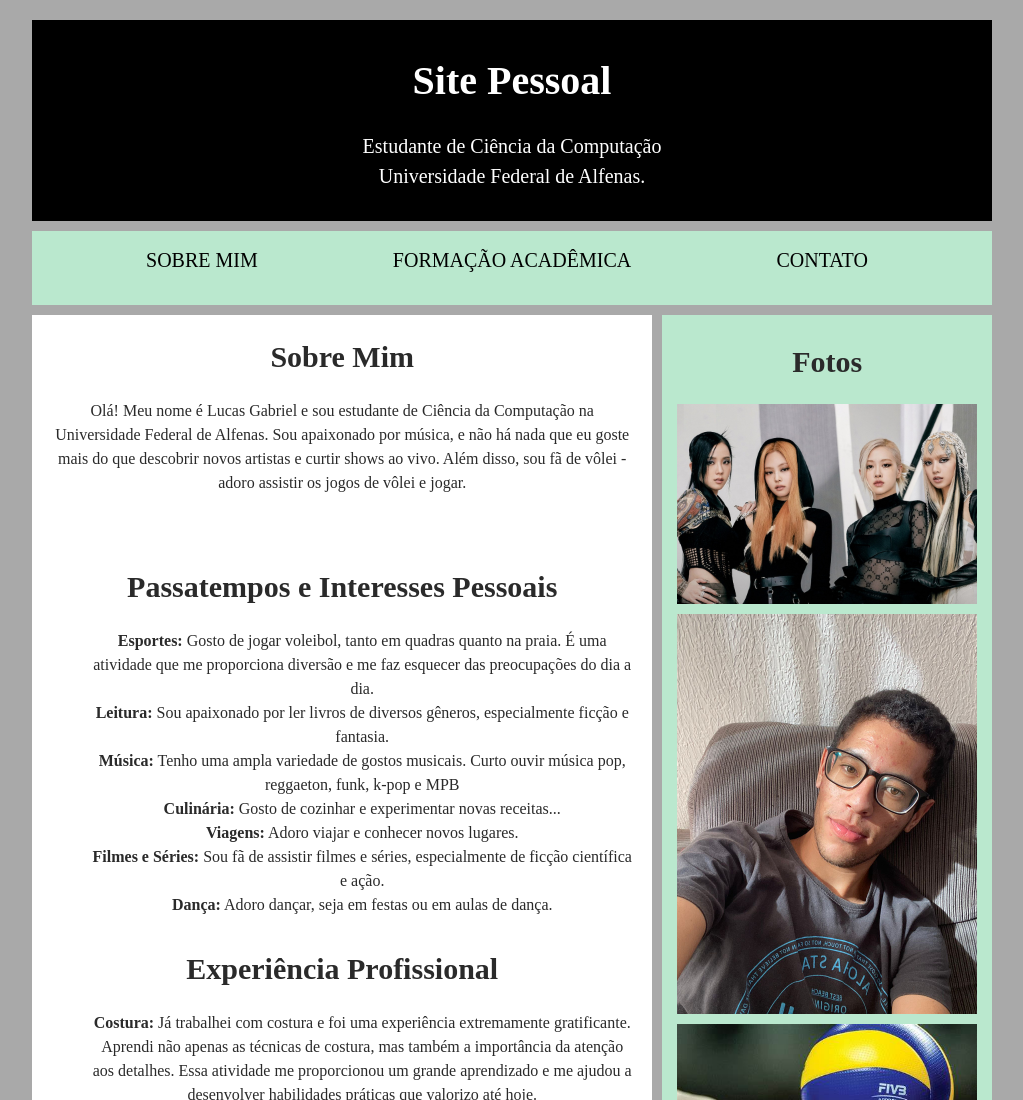
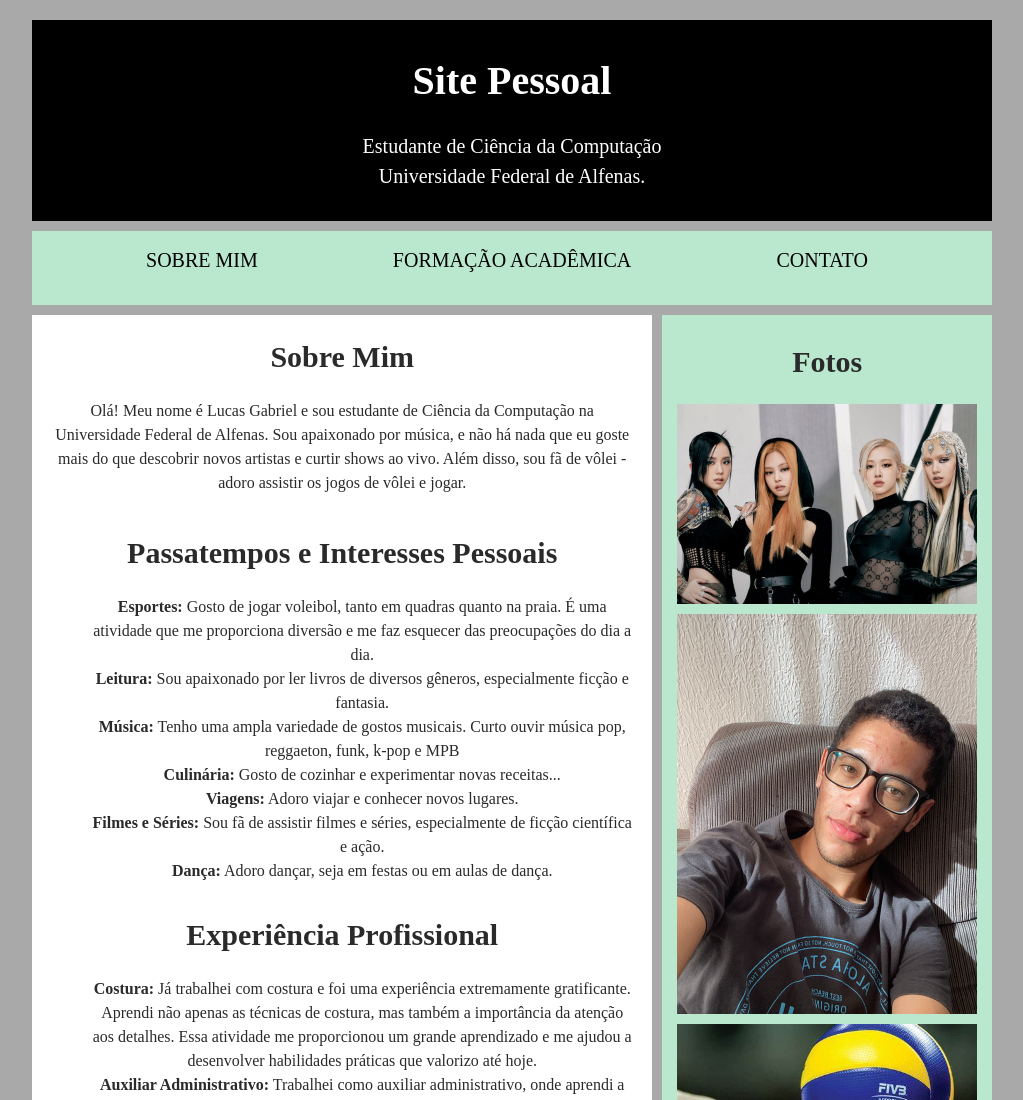
Before and after one commit to Lucas-batista2023/my_page.github.io, a plain HTML site: page index.html in a window 1280 px wide. Shown: the top 1100 px of the page, without its empty margins (128-1151 px from the left). Drawn offline with Linux system fonts and the light colour scheme.

Commit message:
Ajuste no CSS

```diff
--- a/style.css
+++ b/style.css
@@ -102,6 +102,10 @@ section{
     flex: 1;
 }
 
+#sobre {
+    flex: 0;
+}
+
 article {
     flex: 4;
 }
```
